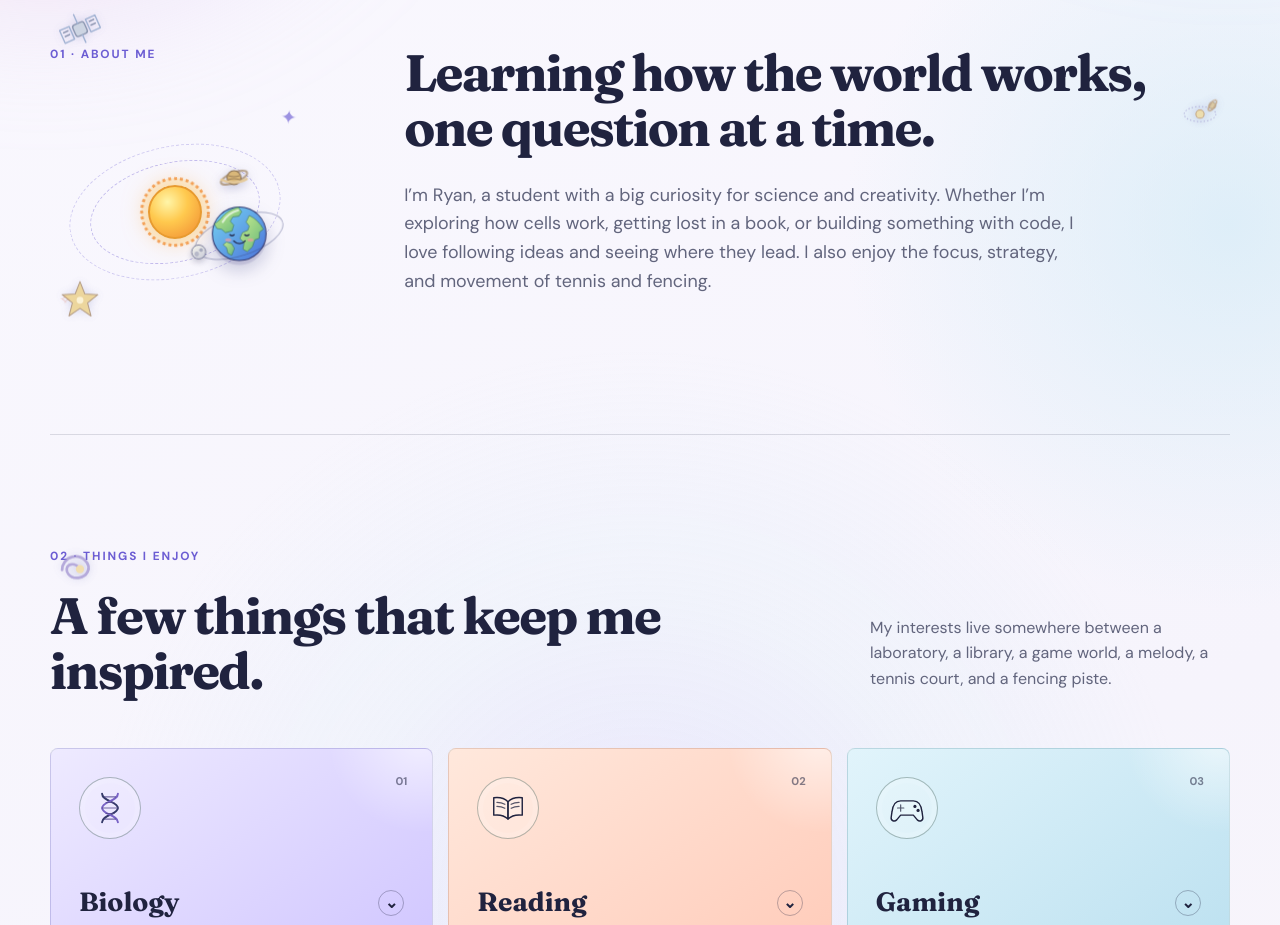
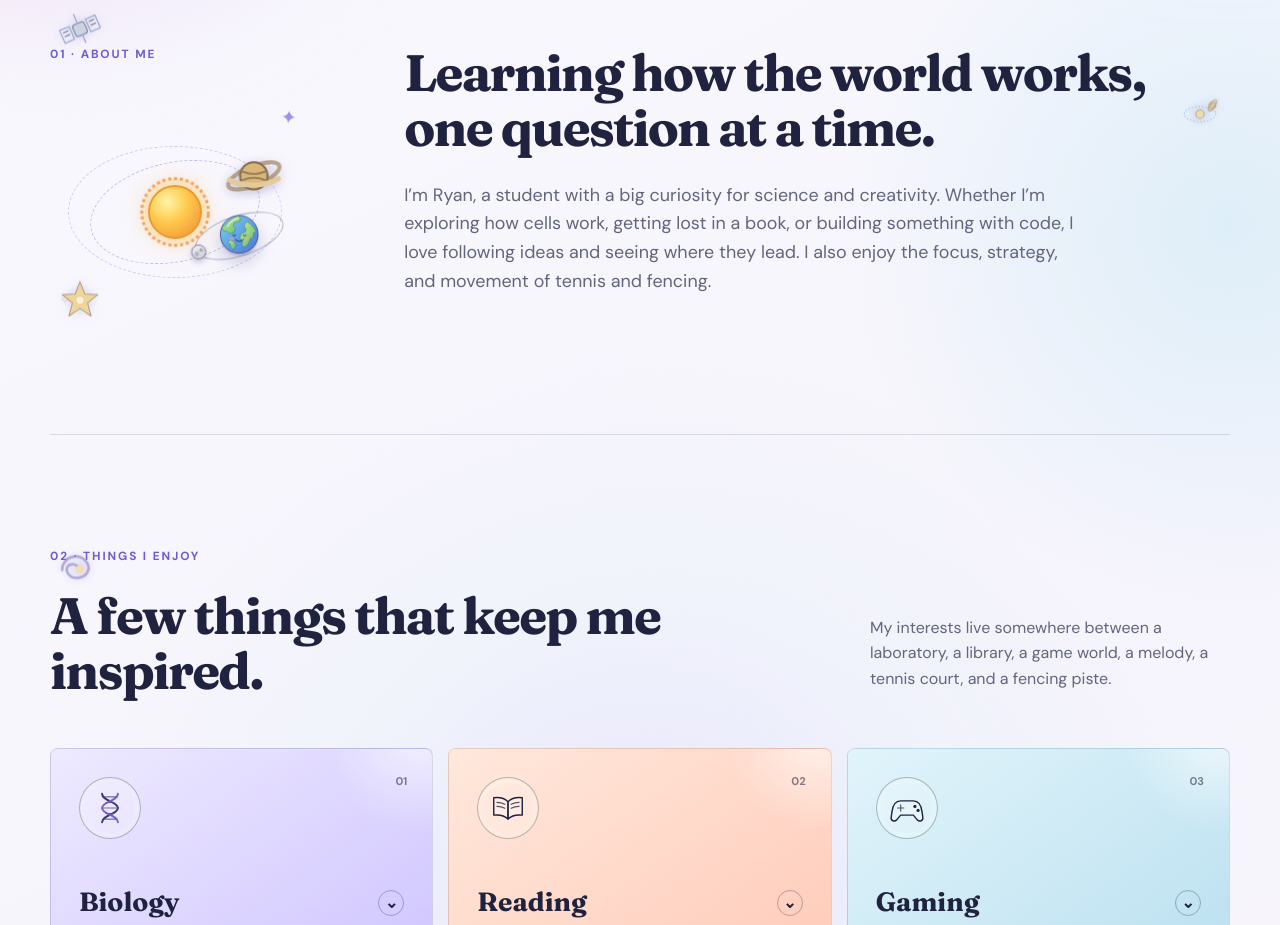
Before and after one commit to ryanshengtennis-bit/Project-Hail-Mary, a Next.js app: page / in a window 1280 px wide. Shown: the part 840-1765 px from the top of the page. Built offline with nearby package versions, Linux system fonts and the light colour scheme.

Commit message:
Resize Earth and smooth Saturn orbit

```diff
--- a/styles.css
+++ b/styles.css
@@ -546,7 +546,7 @@ h1 em {
   z-index: 2;
   top: 50%;
   left: 50%;
-  width: 74px;
+  width: 52px;
   overflow: visible;
   filter: drop-shadow(0 8px 9px rgba(45,51,116,.25));
   transform: translate(-50%, -50%);
@@ -582,7 +582,7 @@ h1 em {
   height: 132px;
   border: 1.5px dashed rgba(108,93,211,.28);
   border-radius: 50%;
-  transform: translate(-50%, -50%) rotate(-12deg);
+  transform: translate(-50%, -50%);
 }
 
 .solar-sun {
@@ -631,7 +631,7 @@ h1 em {
   position: absolute;
   top: 50%;
   left: 50%;
-  width: 38px;
+  width: 76px;
   overflow: visible;
   transform: translate(-50%, -50%);
   filter: drop-shadow(0 3px 6px rgba(45,51,116,.28));
@@ -1349,11 +1349,23 @@ html[data-theme="dark"] .moon-track { border-color: rgba(193,199,255,.45); }
 }
 
 @keyframes saturn-solar-orbit-motion {
-  0% { z-index: 1; transform: translate(-50%, -50%) translate(-101px, 18px) scale(.76); }
-  25% { z-index: 1; transform: translate(-50%, -50%) translate(0, -58px) scale(.72); }
-  50% { z-index: 4; transform: translate(-50%, -50%) translate(101px, -18px) scale(1); }
-  75% { z-index: 4; transform: translate(-50%, -50%) translate(0, 58px) scale(1.08); }
-  100% { z-index: 1; transform: translate(-50%, -50%) translate(-101px, 18px) scale(.76); }
+  0% { z-index: 1; transform: translate(-50%, -50%) translate(-101px, 0) scale(.78); }
+  6.25% { transform: translate(-50%, -50%) translate(-94px, -23px) scale(.74); }
+  12.5% { transform: translate(-50%, -50%) translate(-71px, -43px) scale(.72); }
+  18.75% { transform: translate(-50%, -50%) translate(-39px, -57px) scale(.72); }
+  25% { z-index: 1; transform: translate(-50%, -50%) translate(0, -62px) scale(.74); }
+  31.25% { transform: translate(-50%, -50%) translate(39px, -57px) scale(.78); }
+  37.5% { transform: translate(-50%, -50%) translate(71px, -43px) scale(.84); }
+  43.75% { transform: translate(-50%, -50%) translate(94px, -23px) scale(.92); }
+  50% { z-index: 4; transform: translate(-50%, -50%) translate(101px, 0) scale(1); }
+  56.25% { transform: translate(-50%, -50%) translate(94px, 23px) scale(1.04); }
+  62.5% { transform: translate(-50%, -50%) translate(71px, 43px) scale(1.08); }
+  68.75% { transform: translate(-50%, -50%) translate(39px, 57px) scale(1.08); }
+  75% { z-index: 4; transform: translate(-50%, -50%) translate(0, 62px) scale(1.06); }
+  81.25% { transform: translate(-50%, -50%) translate(-39px, 57px) scale(1.02); }
+  87.5% { transform: translate(-50%, -50%) translate(-71px, 43px) scale(.94); }
+  93.75% { transform: translate(-50%, -50%) translate(-94px, 23px) scale(.84); }
+  100% { z-index: 1; transform: translate(-50%, -50%) translate(-101px, 0) scale(.78); }
 }
 
 @keyframes moon-orbit-motion {
```
